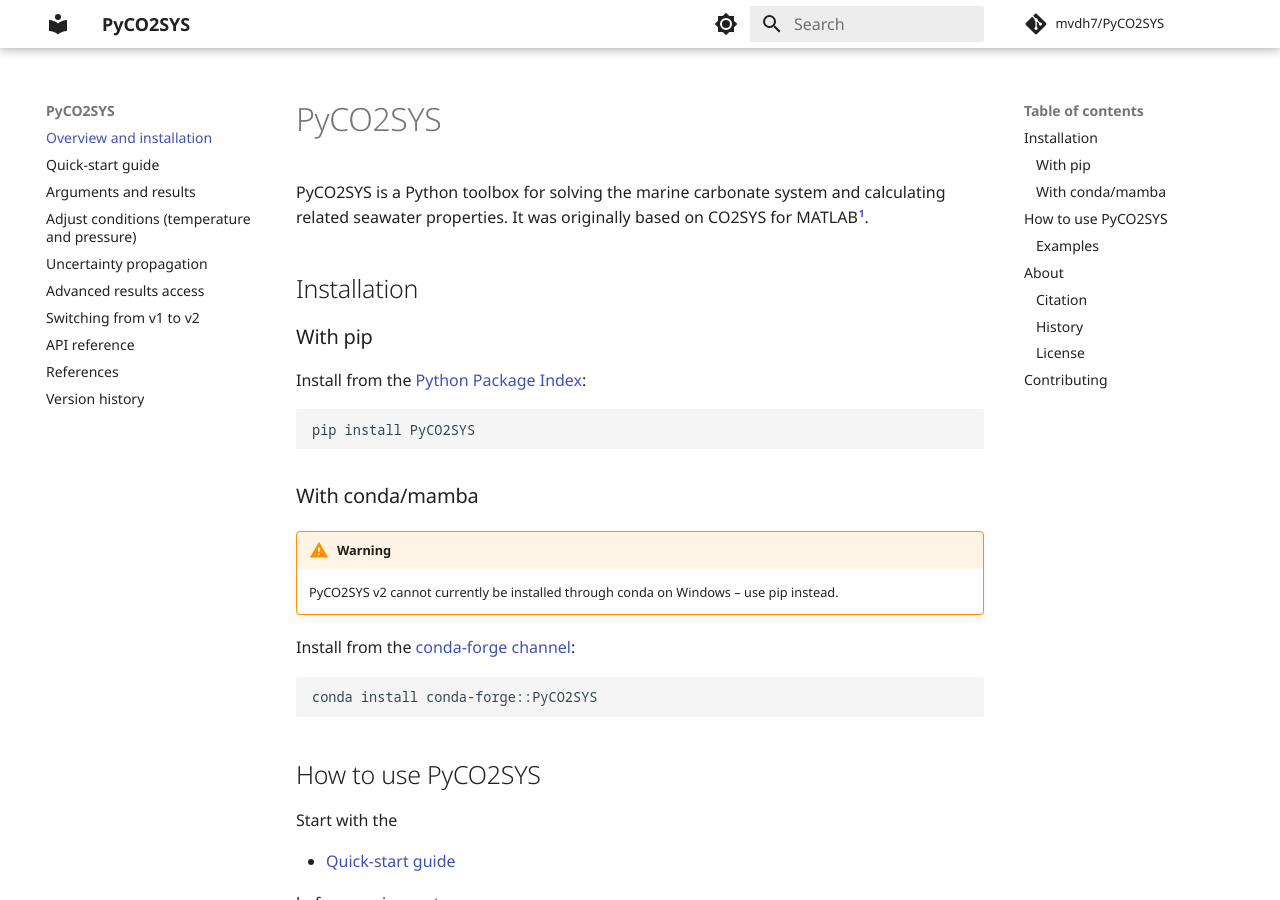
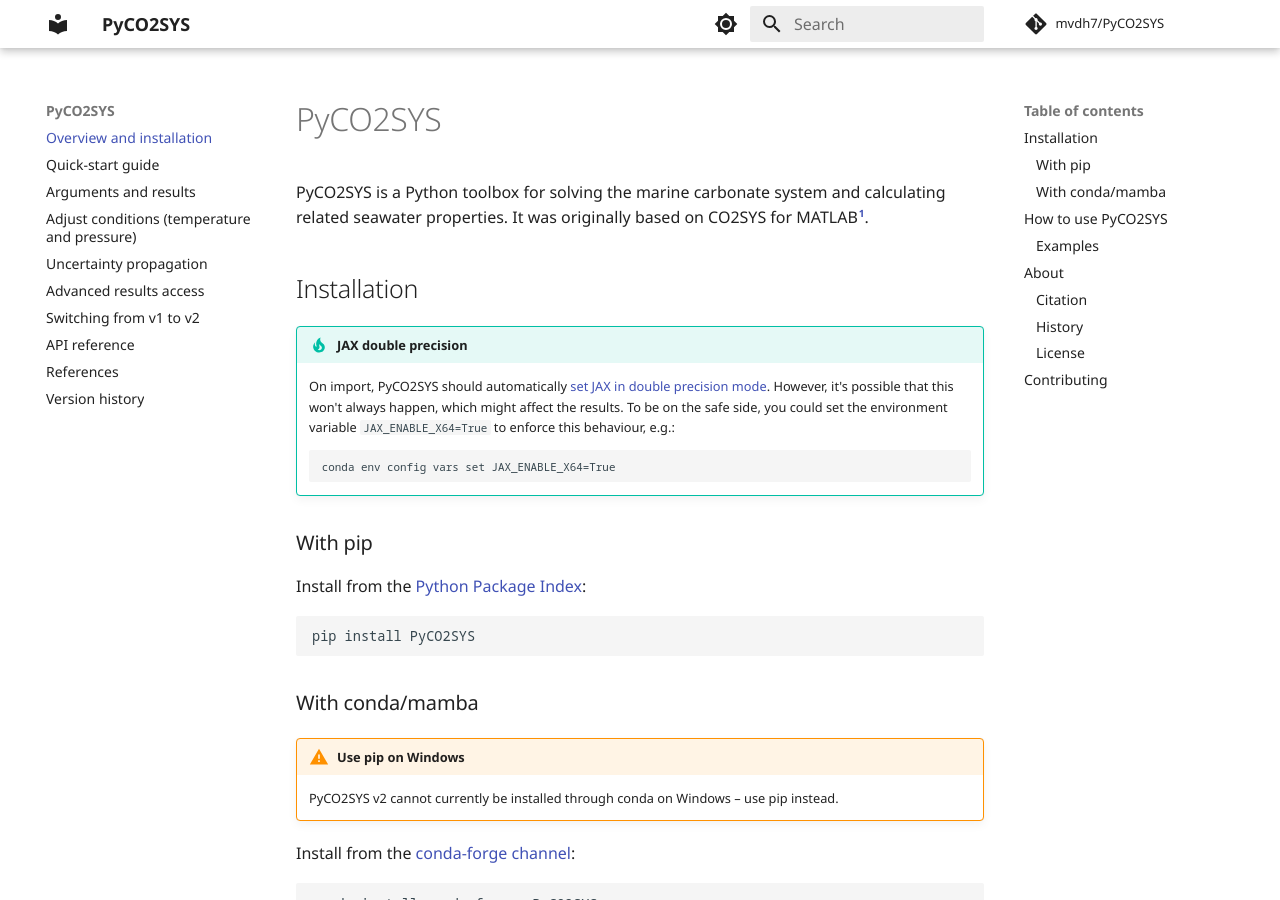
Before and after one commit to mvdh7/PyCO2SYS, an MkDocs documentation site: the page built from docs/index.md, in a window 1280 px wide and 900 px high. Built offline with MkDocs 1.6.1 and Material for MkDocs 9.7.7, drawn with Linux system fonts in a browser that asks for light colours; comment, search, counter and statistics services are not loaded.

Commit message:
Add double precision note

```diff
--- a/docs/index.md
+++ b/docs/index.md
@@ -3,6 +3,13 @@
 PyCO2SYS is a Python toolbox for solving the marine carbonate system and calculating related seawater properties.  It was originally based on CO2SYS for MATLAB[^1].
 
 ## Installation
+
+!!! tip "JAX double precision"
+
+    On import, PyCO2SYS should automatically [set JAX in double precision mode](https://jax.readthedocs.io/en/latest/notebooks/Common_Gotchas_in_JAX.html#double-64bit-precision).  However, it's possible that this won't always happen, which might affect the results.  To be on the safe side, you could set the environment variable `JAX_ENABLE_X64=True` to enforce this behaviour, e.g.:
+
+        conda env config vars set JAX_ENABLE_X64=True
+
 
 ### With pip
 
@@ -12,7 +19,7 @@ Install from the [Python Package Index](https://pypi.org/project/PyCO2SYS/):
 
 ### With conda/mamba
 
-!!! warning
+!!! warning "Use pip on Windows"
 
     PyCO2SYS v2 cannot currently be installed through conda on Windows – use pip instead.
 
```
